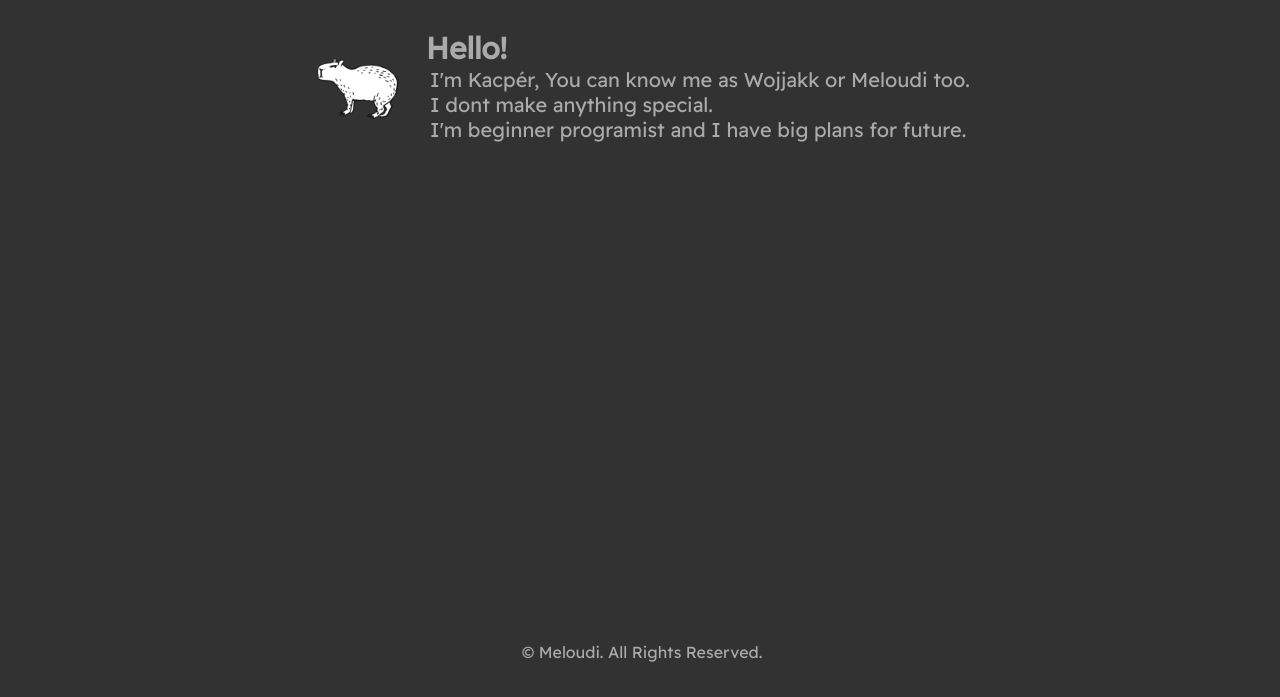
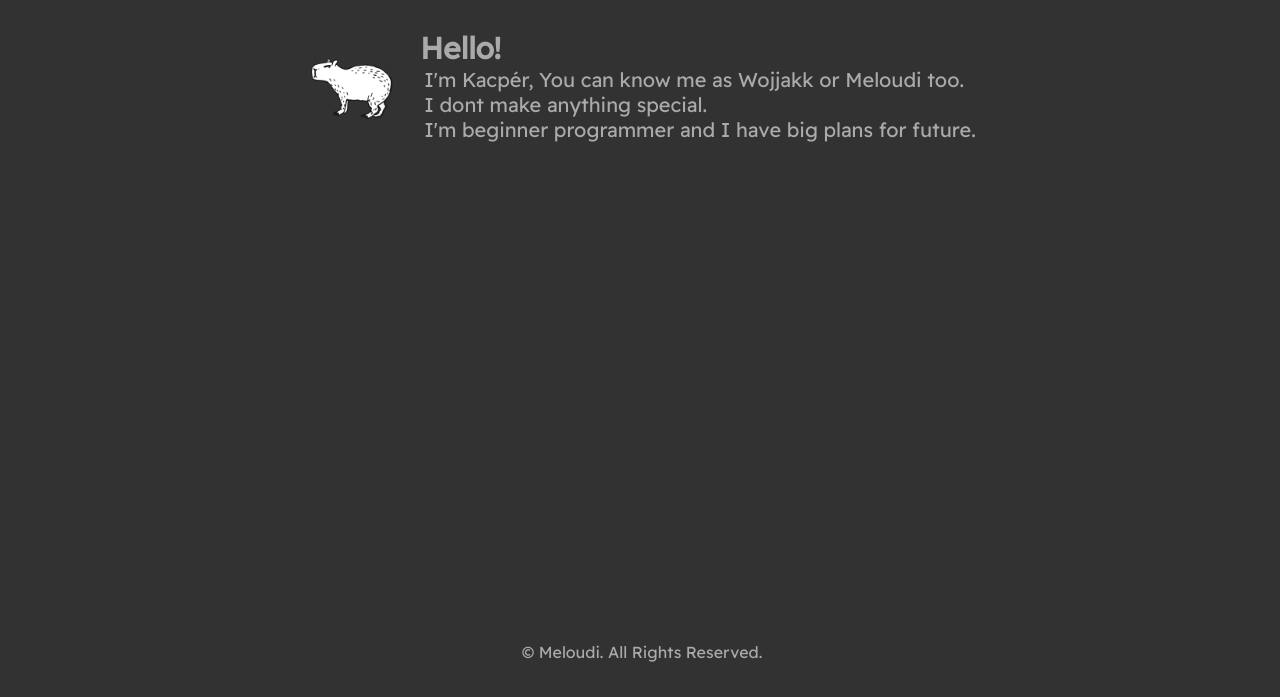
Before and after one commit to Wojjakk/Wojjakk.github.io, a plain HTML site: page index.html in a window 1280 px wide. Shown: the part 103-800 px from the top of the page. Drawn offline with Linux system fonts and the light colour scheme.

Commit message:
prgramist

```diff
--- a/index.html
+++ b/index.html
@@ -26,7 +26,7 @@
         <img id="logo_big" src="/capybara.png">
         <div>
             <h1>Hello!</h1>
-            <p class="textfirst">I'm Kacpér, You can know me as Wojjakk or Meloudi too.<br> I dont make anything special.<br>I'm beginner programist and I have big plans for future.</p>
+            <p class="textfirst">I'm Kacpér, You can know me as Wojjakk or Meloudi too.<br> I dont make anything special.<br>I'm beginner programmer and I have big plans for future.</p>
         </div>
     </div>
 
```
